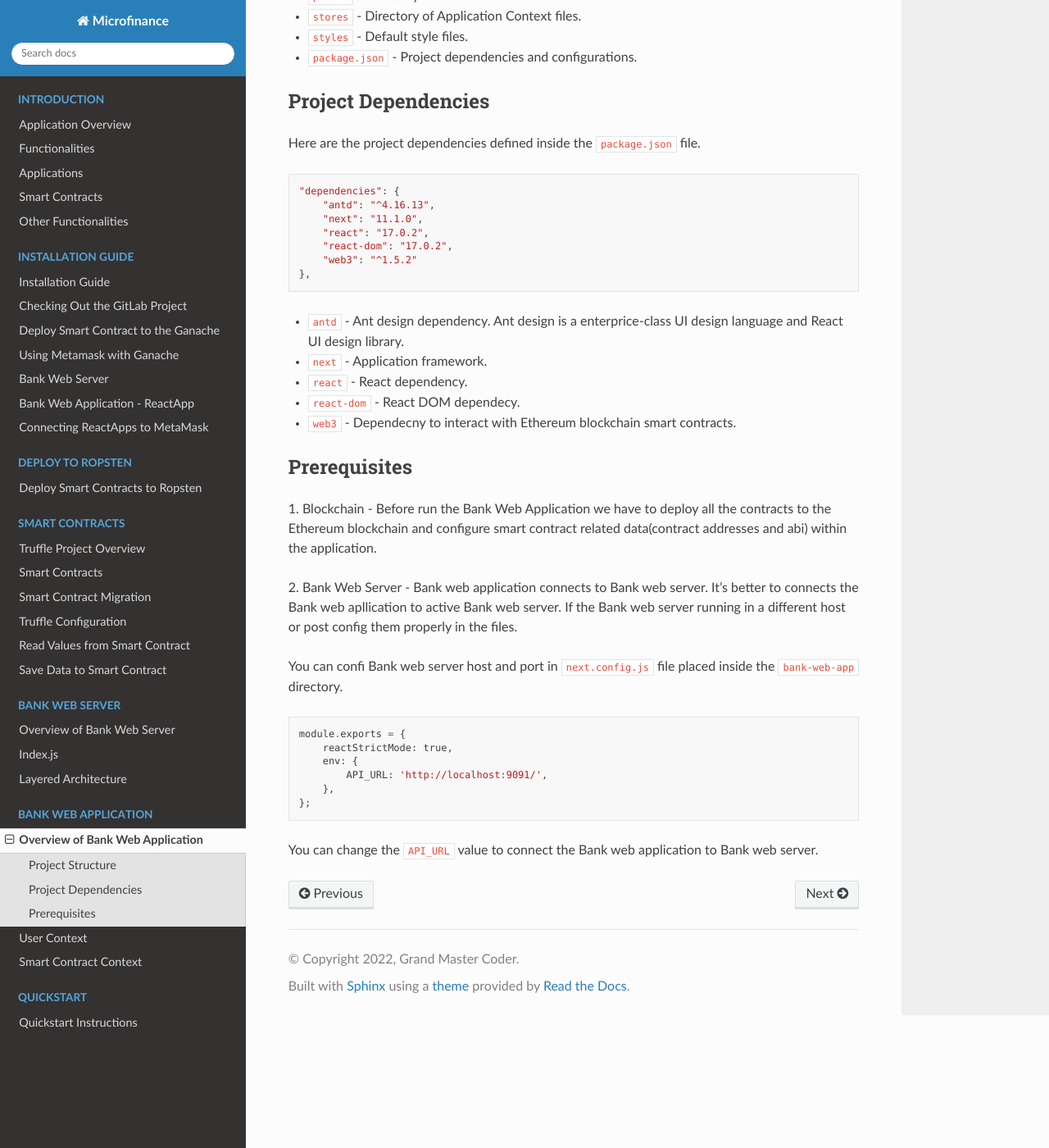
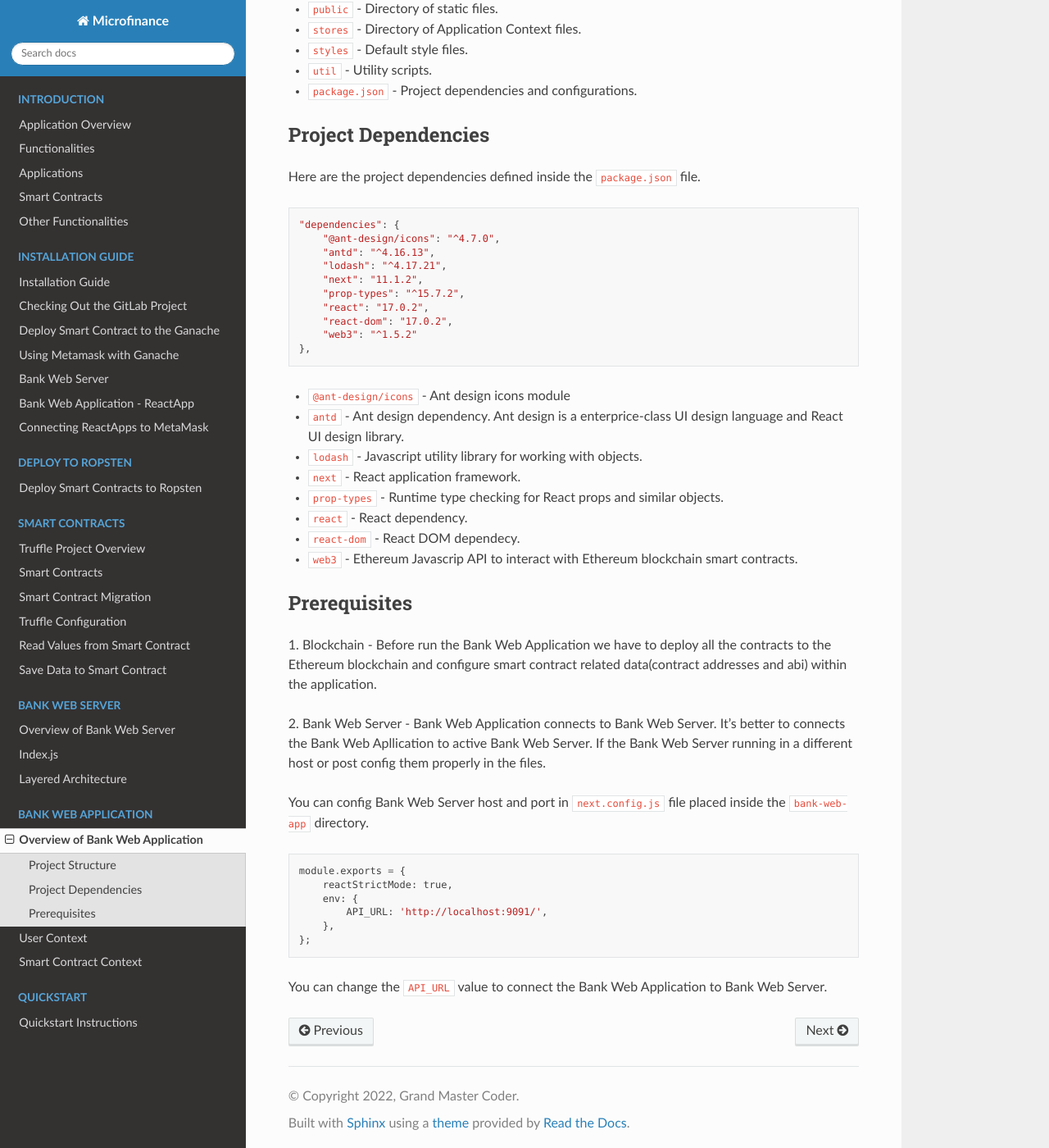
Before and after one commit to NivedithaKarthikeyan/LandregistryApp, a Sphinx documentation site: the page built from docs/source/bankClient/introduction.rst, in a window 1280 px wide and 1400 px high, scrolled down 614 px. Shown: the whole window at 82% size. Built offline with Sphinx 7.4.7 and the Read the Docs theme 2.0.0, drawn with Linux system fonts in a browser that asks for light colours; some of the changed text lies outside the part shown.

Commit message:
fix issues in bank web app and server docs

```diff
--- a/docs/source/bankClient/introduction.rst
+++ b/docs/source/bankClient/introduction.rst
@@ -1,14 +1,14 @@
 Overview of Bank Web Application
 ================================
 
-This section describes the important functions of the ``Bank Web Application``.
+This section describes the important functions of the **Bank Web Application**.
 **Bank Web Application** developed using ``Next.js``.
 It's resides inside the ``bank-web-app`` directory.
 
 Project Structure
 ------------------
 
-Here is the structure of the Bank Web Application. ::
+Here is the structure of the **Bank Web Application**. ::
 
     bank-web-app
     |--components
@@ -17,6 +17,7 @@ Here is the structure of the Bank Web Application. ::
     |--public
     |--stores
     |--styles
+    |--util
     |--package.json
 
 * ``components`` - Directory for the application components.
@@ -25,6 +26,7 @@ Here is the structure of the Bank Web Application. ::
 * ``public`` - Directory of static files.
 * ``stores`` - Directory of Application Context files.
 * ``styles`` - Default style files.
+* ``util`` - Utility scripts.
 * ``package.json`` - Project dependencies and configurations.
 
 Project Dependencies
@@ -33,18 +35,24 @@ Project Dependencies
 Here are the project dependencies defined inside the ``package.json`` file. ::
 
     "dependencies": {
+        "@ant-design/icons": "^4.7.0",
         "antd": "^4.16.13",
-        "next": "11.1.0",
+        "lodash": "^4.17.21",
+        "next": "11.1.2",
+        "prop-types": "^15.7.2",
         "react": "17.0.2",
         "react-dom": "17.0.2",
         "web3": "^1.5.2"
     },
 
+* ``@ant-design/icons`` - Ant design icons module
 * ``antd`` - Ant design dependency. Ant design is a enterprice-class UI design language and React UI design library.
-* ``next`` - Application framework.
+* ``lodash`` - Javascript utility library for working with objects.
+* ``next`` - React application framework.
+* ``prop-types`` - Runtime type checking for React props and similar objects.
 * ``react`` - React dependency.
 * ``react-dom`` - React DOM dependecy.
-* ``web3`` - Dependecny to interact with Ethereum blockchain smart contracts.
+* ``web3`` - Ethereum Javascrip API to interact with Ethereum blockchain smart contracts.
 
 Prerequisites
 -------------
@@ -52,10 +60,11 @@ Prerequisites
 1. Blockchain - Before run the Bank Web Application we have to deploy all the contracts to the Ethereum blockchain
 and configure smart contract related data(contract addresses and abi) within the application.
 
-2. Bank Web Server - Bank web application connects to Bank web server. It's better to connects the Bank web apllication to active
-Bank web server. If the Bank web server running in a different host or post config them properly in the files.
+2. Bank Web Server - Bank Web Application connects to Bank Web Server.
+It's better to connects the Bank Web Apllication to active
+Bank Web Server. If the Bank Web Server running in a different host or post config them properly in the files.
 
-You can confi Bank web server host and port in ``next.config.js`` file placed inside the ``bank-web-app`` directory. ::
+You can config Bank Web Server host and port in ``next.config.js`` file placed inside the ``bank-web-app`` directory. ::
 
     module.exports = {
         reactStrictMode: true,
@@ -64,4 +73,4 @@ You can confi Bank web server host and port in ``next.config.js`` file placed in
         },
     };
 
-You can change the ``API_URL`` value to connect the Bank web application to Bank web server.
+You can change the ``API_URL`` value to connect the Bank Web Application to Bank Web Server.
--- a/docs/source/bankServer/introduction.rst
+++ b/docs/source/bankServer/introduction.rst
@@ -9,7 +9,7 @@ Project Structure
 
 Here is the structure of the Bank Web Server. ::
 
-    bank-web-app
+    bank-server
     |--models
     |--node_modules
     |--routes
--- a/docs/source/index.rst
+++ b/docs/source/index.rst
@@ -4,7 +4,7 @@
    contain the root `toctree` directive.
 
 Welcome to Microfinance dApp Documentation
-========================================
+==========================================
 
 .. toctree::
    :maxdepth: 2
```
Also changed, not shown: other parts of docs/source/index.rst (+2 -1 lines), docs/source/bankClient/authContext.rst (deleted, +0 -154 lines), docs/source/bankClient/smartContractContext.rst (added, +110 -0 lines), docs/source/bankClient/userContext.rst (added, +195 -0 lines).
